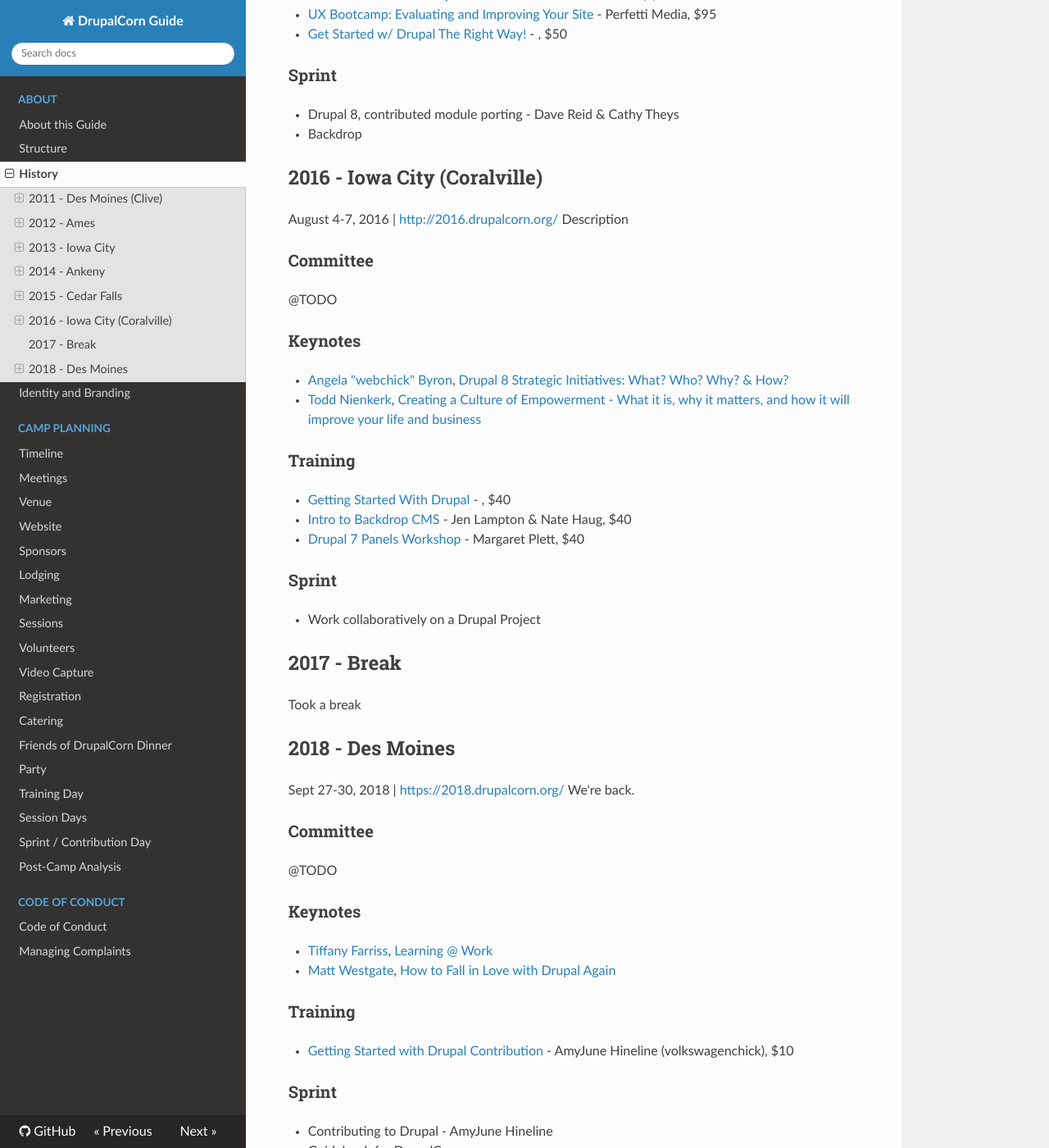
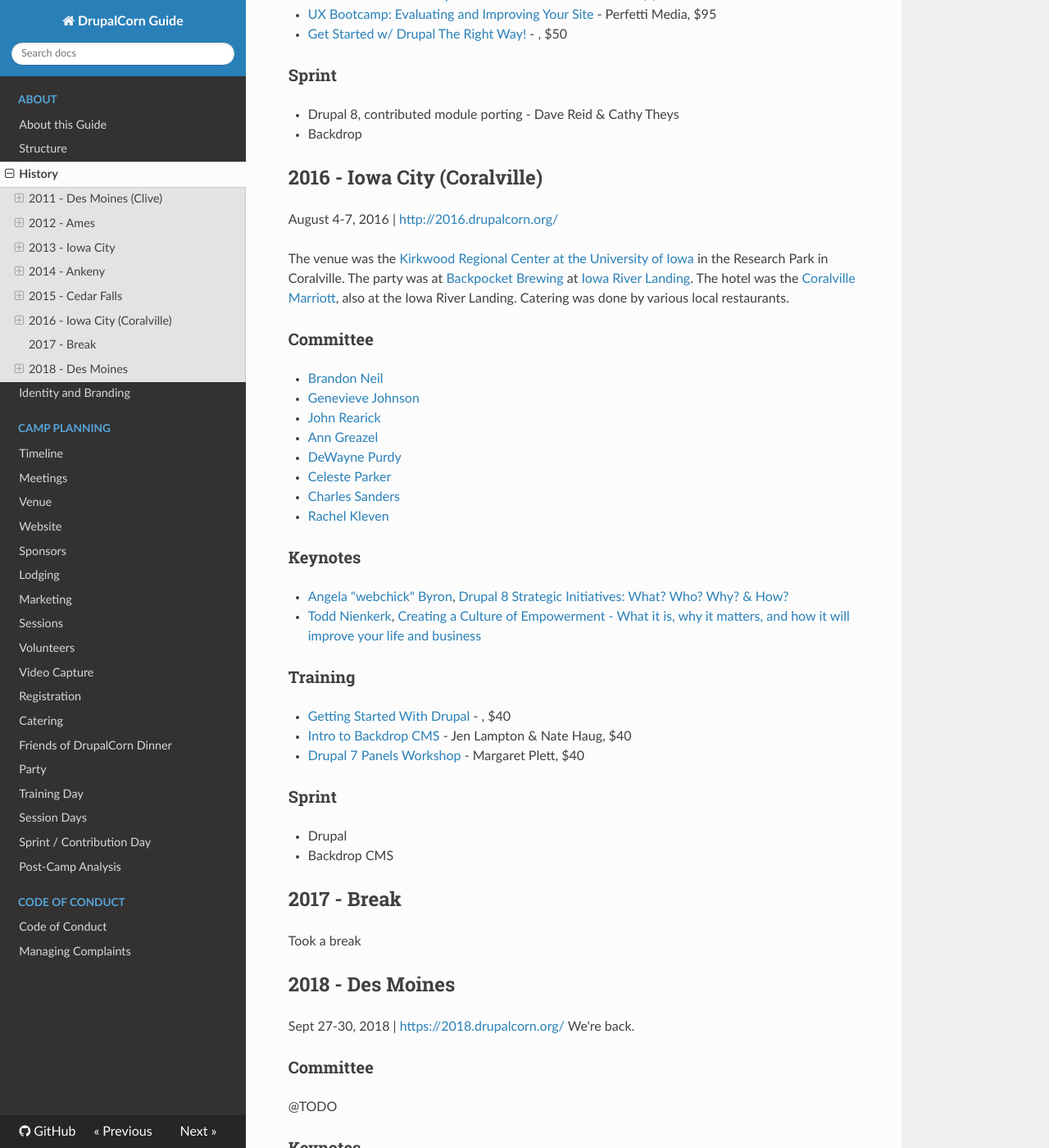
Before and after one commit to drupalcorn/guide, an MkDocs documentation site: the page built from docs/history.md, in a window 1280 px wide and 1400 px high, scrolled down 3990 px. Shown: the whole window at 82% size. Built offline with MkDocs 1.6.1, drawn with Linux system fonts in a browser that asks for light colours; nearby versions of some CDN libraries.

Commit message:
Details for 2016

```diff
--- a/docs/history.md
+++ b/docs/history.md
@@ -1,3 +1,4 @@
+
 
 
 # The Beginning
@@ -123,10 +124,21 @@
 
 ## 2016 - Iowa City (Coralville)
 August 4-7, 2016 | [http://2016.drupalcorn.org/](http://2016.drupalcorn.org/)
-Description
+
+The venue was the [Kirkwood Regional Center at the University of Iowa](http://www.kirkwood.edu/johnsonregional) in the Research Park in Coralville. The party was at [Backpocket Brewing](http://www.backpocketbrewing.com/) at [Iowa River Landing](https://iowariverlanding.com/). The hotel was the [Coralville Marriott](http://www.marriott.com/hotels/travel/cidic-coralville-marriott-hotel-and-conference-center/), also at the Iowa River Landing. Catering was done by various local restaurants.
 
 ### Committee
-@TODO
+
+- [Brandon Neil](https://www.drupal.org/u/bneil)
+- [Genevieve Johnson](https://www.drupal.org/u/genjohnson)
+- [John Rearick](https://www.drupal.org/u/jrearick)
+- [Ann Greazel](https://www.drupal.org/u/AnnGreazel)
+- [DeWayne Purdy](https://www.drupal.org/u/dewpurdy)
+- [Celeste Parker](https://www.drupal.org/user/2945261)
+- [Charles Sanders](https://www.drupal.org/u/csanders)
+- [Rachel Kleven](https://www.drupal.org/u/rskleven)
+
+
 ### Keynotes
 - [Angela "webchick" Byron](https://www.drupal.org/u/webchick), [Drupal 8 Strategic Initiatives: What? Who? Why? & How?](http://2016.drupalcorn.org/keynotes/index.html)
 - [Todd Nienkerk](https://www.drupal.org/u/todd-nienkerk), [Creating a Culture of Empowerment - What it is, why it matters, and how it will improve
@@ -136,7 +148,8 @@
 - [Intro to Backdrop CMS](http://2016.drupalcorn.org/sessions/training-intro-backdrop-cms/index.html) - Jen Lampton & Nate Haug, $40
 - [Drupal 7 Panels Workshop](http://2016.drupalcorn.org/sessions/training-drupal-7-panels-workshop/index.html) - Margaret Plett, $40
 ### Sprint
-- Work collaboratively on a Drupal Project
+- Drupal
+- Backdrop CMS
 
 ## 2017 - Break
 
```
